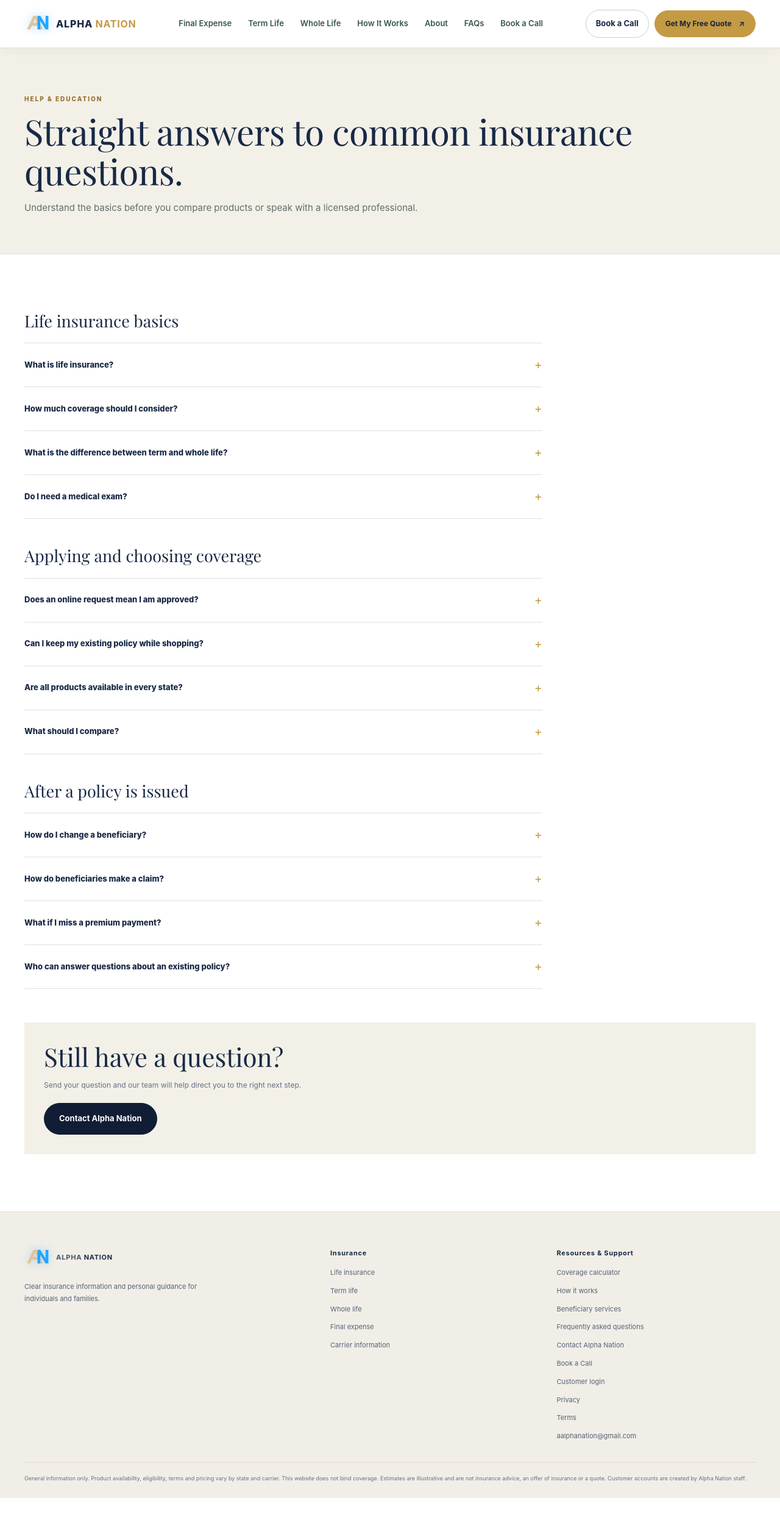
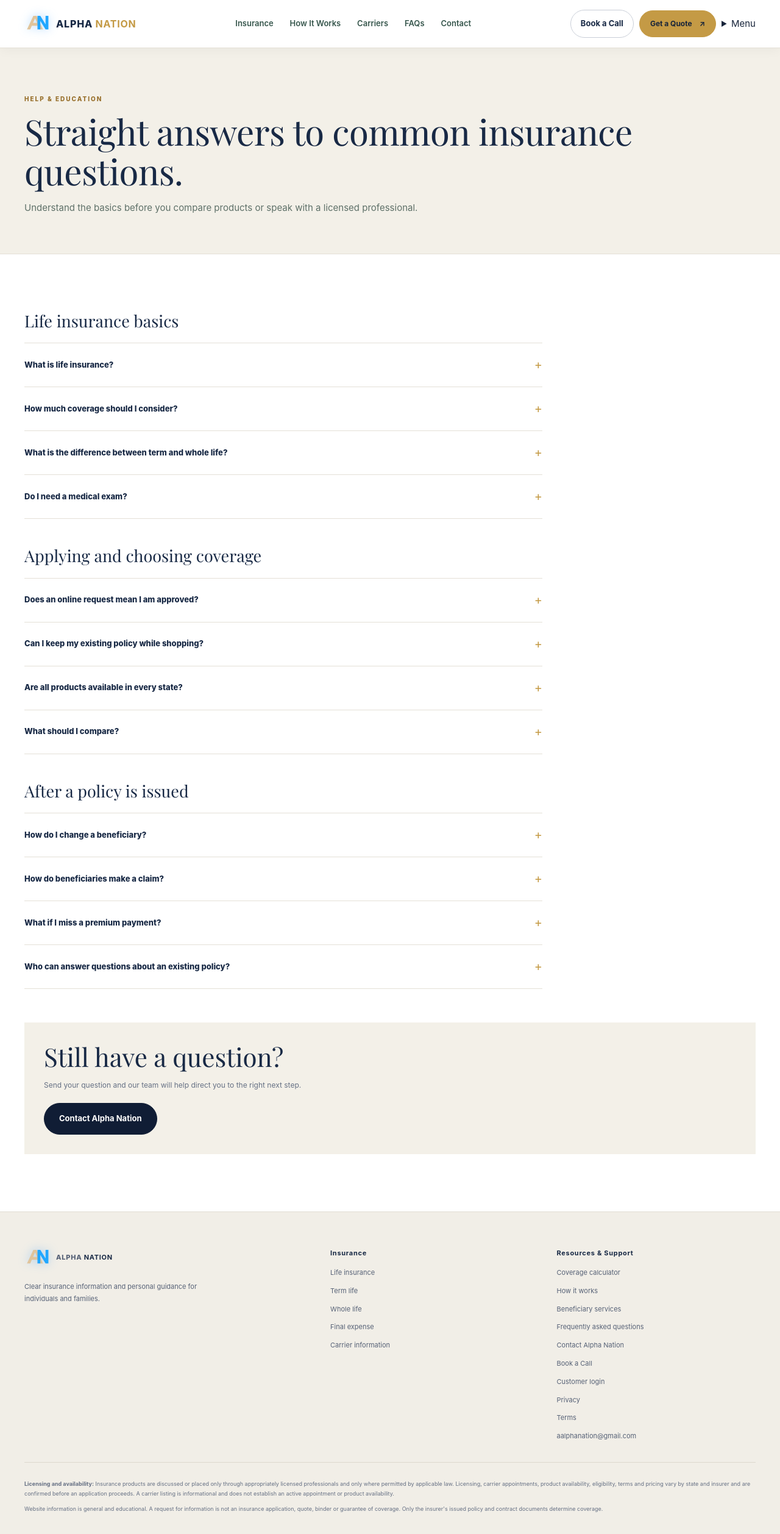
Before and after one commit to alphanationcrm09/alpha-nation-website, a Next.js app: page /faq in a window 1280 px wide. Shown: the whole page at 61% size. Before the commit the page ends 2457 px from the top, so only its background shows below. Built offline with nearby package versions, Linux system fonts and the light colour scheme; no server answers.

Commit message:
Build compact responsive site header and complete footer disclosures

```diff
--- a/src/components/SiteShell.tsx
+++ b/src/components/SiteShell.tsx
@@ -2,32 +2,54 @@ import Link from "next/link";
 import { AlphaLogo } from "@/components/AlphaLogo";
 
 const links = [
-  ["/final-expense", "Final Expense"],
-  ["/term-life", "Term Life"],
-  ["/whole-life", "Whole Life"],
-  ["/#how-it-works", "How It Works"],
-  ["/#about", "About"],
+  ["/life-insurance", "Insurance"],
+  ["/how-it-works", "How It Works"],
+  ["/carriers", "Carriers"],
   ["/faq", "FAQs"],
-  ["/request-appointment", "Book a Call"],
-];
+  ["/contact", "Contact"],
+] as const;
+
+function NavigationLinks() {
+  return <>{links.map(([href, label]) => <Link href={href} key={href}>{label}</Link>)}</>;
+}
 
 export function Header() {
-  return <header className="site-header"><div className="wrap nav-row">
+  return (
+    <header className="site-header">
+      <div className="wrap nav-row">
         <Link href="/" className="logo-link" aria-label="Alpha Nation home"><AlphaLogo /></Link>
-    <nav aria-label="Main navigation">{links.map(([href, label]) => <Link href={href} key={href}>{label}</Link>)}</nav>
+        <nav className="desktop-nav" aria-label="Main navigation"><NavigationLinks /></nav>
         <div className="nav-actions">
           <Link className="button nav-book-cta" href="/request-appointment">Book a Call</Link>
-      <Link className="button nav-cta" href="/quote">Get My Free Quote <span aria-hidden="true">↗</span></Link>
+          <Link className="button nav-cta" href="/quote">Get a Quote <span aria-hidden="true">↗</span></Link>
+          <details className="mobile-menu">
+            <summary aria-label="Open navigation menu"><span>Menu</span><span className="menu-icon" aria-hidden="true"><i /><i /><i /></span></summary>
+            <nav aria-label="Mobile navigation">
+              <NavigationLinks />
+              <Link href="/request-appointment">Book a Call</Link>
+              <Link href="/customer/login">Customer Login</Link>
+            </nav>
+          </details>
         </div>
-  </div></header>;
+      </div>
+    </header>
+  );
 }
 
 export function Footer() {
-  return <footer className="site-footer"><div className="wrap footer-grid">
+  return (
+    <footer className="site-footer">
+      <div className="wrap footer-grid">
         <div><Link href="/" className="logo-link"><AlphaLogo /></Link><p>Clear insurance information and personal guidance for individuals and families.</p></div>
         <div><b>Insurance</b><Link href="/life-insurance">Life insurance</Link><Link href="/term-life">Term life</Link><Link href="/whole-life">Whole life</Link><Link href="/final-expense">Final expense</Link><Link href="/carriers">Carrier information</Link></div>
         <div><b>Resources & Support</b><Link href="/calculator">Coverage calculator</Link><Link href="/how-it-works">How it works</Link><Link href="/beneficiary-services">Beneficiary services</Link><Link href="/faq">Frequently asked questions</Link><Link href="/contact">Contact Alpha Nation</Link><Link href="/request-appointment">Book a Call</Link><Link href="/customer/login">Customer login</Link><Link href="/privacy">Privacy</Link><Link href="/terms">Terms</Link><a href="mailto:aalphanation@gmail.com">aalphanation@gmail.com</a></div>
-  </div><div className="wrap legal-note">General information only. Product availability, eligibility, terms and pricing vary by state and carrier. This website does not bind coverage. Estimates are illustrative and are not insurance advice, an offer of insurance or a quote. Customer accounts are created by Alpha Nation staff.</div></footer>;
+      </div>
+      <div className="wrap legal-note">
+        <p><b>Licensing and availability:</b> Insurance products are discussed or placed only through appropriately licensed professionals and only where permitted by applicable law. Licensing, carrier appointments, product availability, eligibility, terms and pricing vary by state and insurer and are confirmed before an application proceeds. A carrier listing is informational and does not establish an active appointment or product availability.</p>
+        <p>Website information is general and educational. A request for information is not an insurance application, quote, binder or guarantee of coverage. Only the insurer's issued policy and contract documents determine coverage.</p>
+      </div>
+    </footer>
+  );
 }
 
 export function PageHero({ eyebrow, title, description }: { eyebrow?: string; title: string; description: string }) {
```
Lines whose indentation alone changed are shown as unchanged.
